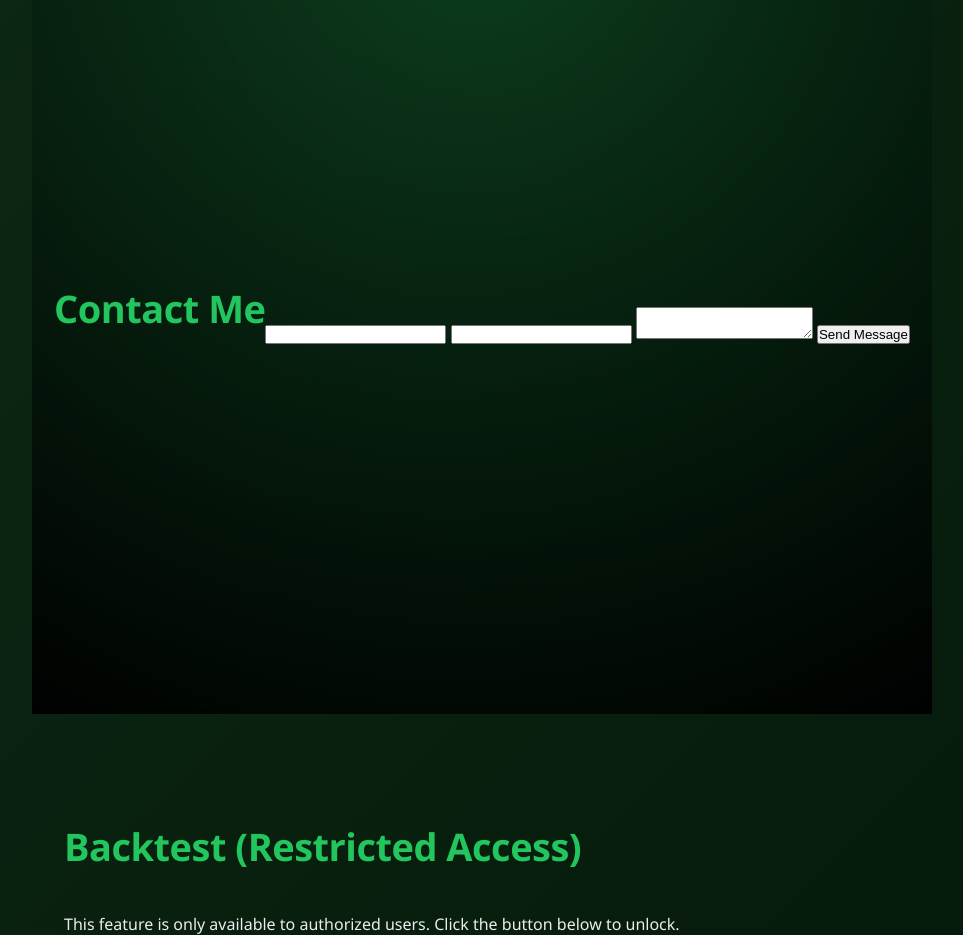
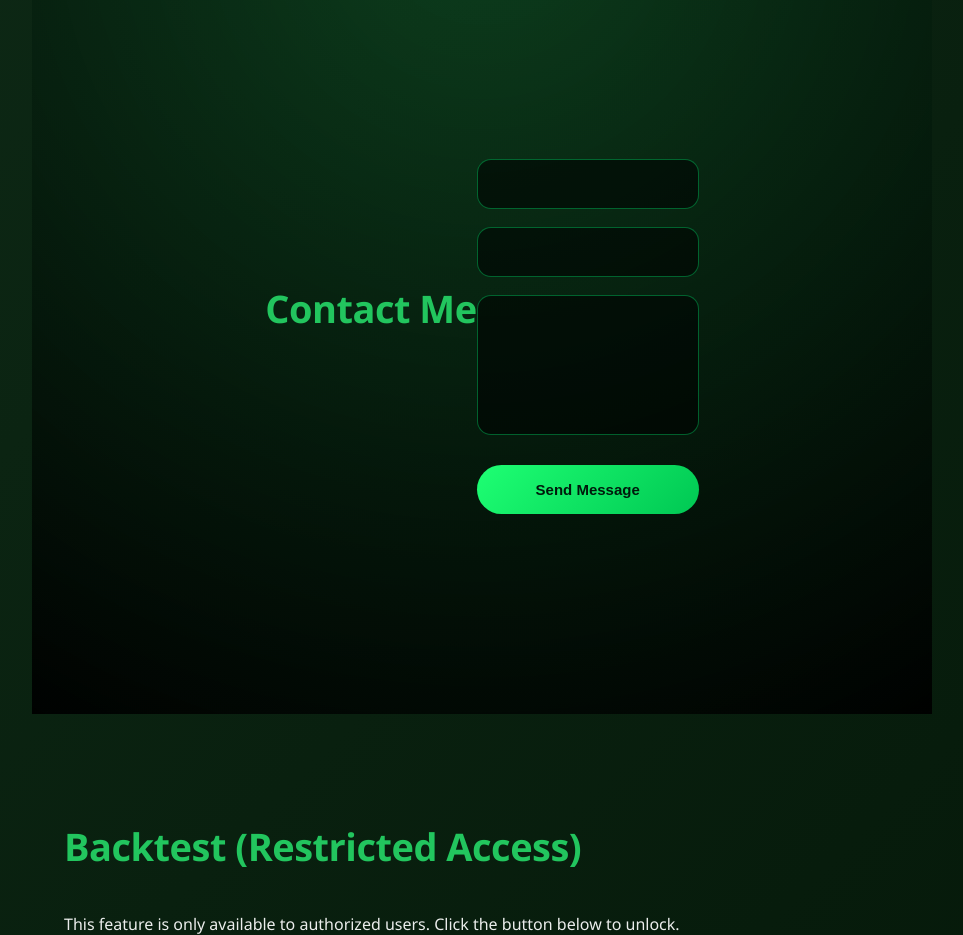
Before and after one commit to nestcfox/my-portofolio, a website: page index.html in a window 1280 px wide. Shown: the part 2480-3415 px from the top of the page, without its empty margins (158-1121 px from the left). Drawn offline with Linux system fonts and the light colour scheme.

Commit message:
Update style.css

```diff
--- a/style.css
+++ b/style.css
@@ -1411,3 +1411,67 @@ body {
     font-size: 26px;
   }
 }
+/* =========================
+   FORCE CLEAN CONTACT FORM
+========================= */
+
+#contact form {
+  display: flex !important;
+  flex-direction: column !important;
+  gap: 18px !important;
+}
+
+#contact form input,
+#contact form textarea {
+  width: 100% !important;
+  display: block !important;
+  padding: 16px 18px !important;
+  border-radius: 14px !important;
+  border: 1px solid rgba(0, 255, 120, 0.35) !important;
+  background: rgba(0, 0, 0, 0.55) !important;
+  color: #eafff3 !important;
+  font-size: 14px !important;
+  outline: none !important;
+  box-sizing: border-box !important;
+}
+
+/* Placeholder */
+#contact form input::placeholder,
+#contact form textarea::placeholder {
+  color: rgba(200, 255, 220, 0.45) !important;
+}
+
+/* Focus */
+#contact form input:focus,
+#contact form textarea:focus {
+  border-color: #2cff7a !important;
+  box-shadow: 0 0 0 3px rgba(44, 255, 122, 0.25) !important;
+}
+
+/* Textarea */
+#contact form textarea {
+  min-height: 140px !important;
+  resize: none !important;
+}
+
+/* Button */
+#contact form button {
+  margin-top: 12px !important;
+  padding: 16px !important;
+  border-radius: 999px !important;
+  border: none !important;
+  background: linear-gradient(135deg, #1eff73, #00c853) !important;
+  color: #001a0c !important;
+  font-weight: 600 !important;
+  font-size: 15px !important;
+  cursor: pointer !important;
+}
+
+/* Mobile fix */
+@media (max-width: 600px) {
+  #contact form input,
+  #contact form textarea,
+  #contact form button {
+    font-size: 14px !important;
+  }
+}
```
